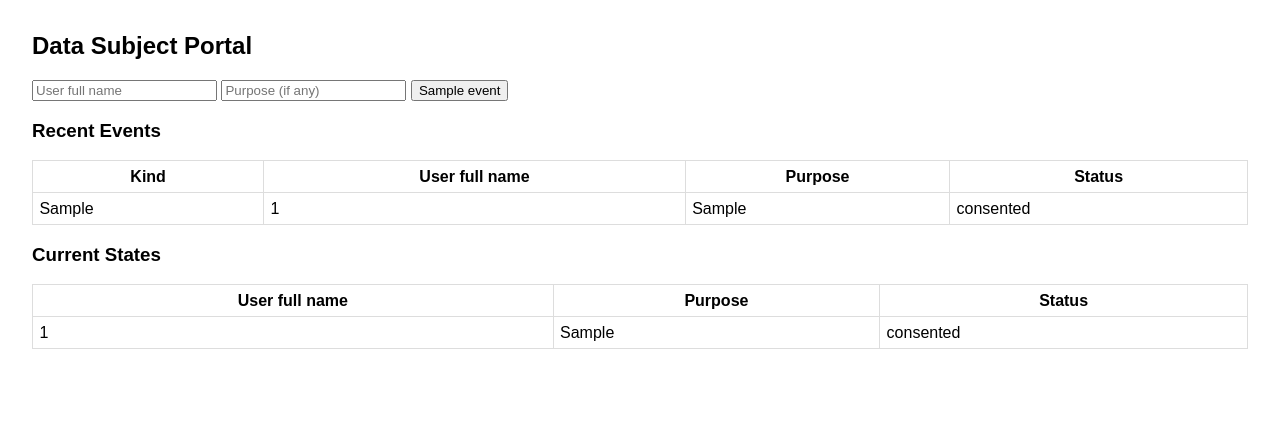
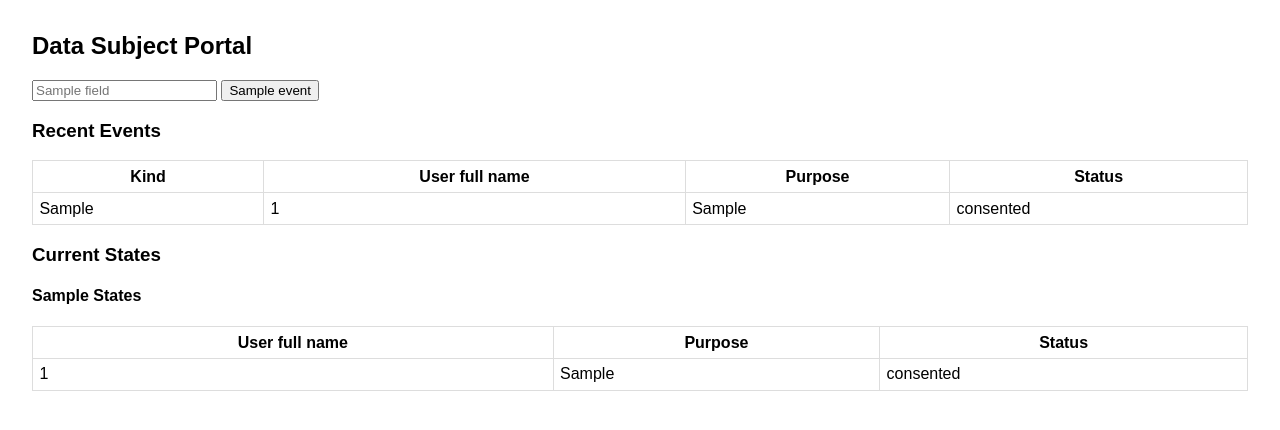
Before and after one commit to annhit29/GDPR-compliant_FS, a Flask app: template external_consent_platform/templates/index.html in a window 1280 px wide. Shown: the top 430 px of the page. Run offline with Flask 3, Linux system fonts and the light colour scheme; tables that the repository leaves empty hold one stand-in row (values such as "Sample post"); the template is opened without the code that fills it: values that come from a table or form of the project are taken from there, most other values are stand-ins (such as "Sample title", 1, 10 or a date in 2020); parts of the project's set-up code (start-up, migrations or seed data) failed here and were passed over.

Commit message:
categorize consent category for Consent and Revoke; request category for RequestAccess and RequestErasure

```diff
--- a/external_consent_platform/app.py
+++ b/external_consent_platform/app.py
@@ -31,7 +31,7 @@ def index():
 def submit():
     uid = request.form["uid"].strip()
     # purpose = request.form["purpose"].strip()
-    purpose = request.form.get("purpose", "").strip()
+    purpose = request.form.get("purpose", "").strip().lower()
     action = request.form["action"]
 
     # find the event definition
@@ -43,25 +43,20 @@ def submit():
     db.session.add(e)
     db.session.commit()
 
+    # Update state only if configured
     state_change = evt_def.get("state_change")
+    category = evt_def.get("category", "general")
     if state_change:
         # use both uid and purpose for lookup (purpose may be empty)
-        s = CurrentEventState.query.filter_by(uid=uid, purpose=purpose).one_or_none()
+        s = CurrentEventState.query.filter_by(uid=uid, purpose=purpose, category=category).one_or_none()
+
         if s:
             s.status = state_change
             s.updated_at = datetime.utcnow()
         else:
-            db.session.add(CurrentEventState(uid=uid, purpose=purpose, status=state_change))
+            db.session.add(CurrentEventState(uid=uid, purpose=purpose, category=category, status=state_change))
         db.session.commit()
 
-    # status = "consented" if action == "Consent" else "revoked"
-    # s = CurrentEventState.query.filter_by(uid=uid, purpose=purpose).one_or_none()
-    # if s:
-        # s.status = status
-        # s.updated_at = datetime.utcnow()
-    # else:
-        # db.session.add(CurrentEventState(uid=uid, purpose=purpose, status=status))
-    # db.session.commit()
     return redirect(url_for("index"))
 
 if __name__ == "__main__":
--- a/external_consent_platform/event_config.yaml
+++ b/external_consent_platform/event_config.yaml
@@ -2,12 +2,16 @@ events:
   - name: Consent
     fields: [uid, purpose]
     state_change: consented
+    category: consent
   - name: Revoke
     fields: [uid, purpose]
     state_change: revoked
+    category: consent
   - name: RequestAccess
     fields: [uid]
     state_change: access_requested
+    category: request
   - name: RequestErasure
     fields: [uid]
     state_change: erasure_requested
+    category: request
--- a/external_consent_platform/models.py
+++ b/external_consent_platform/models.py
@@ -17,6 +17,7 @@ class CurrentEventState(db.Model):
     current_state_id = db.Column(db.Integer, primary_key=True)
     uid = db.Column(db.String(128), nullable=False)
     purpose = db.Column(db.String(128), nullable=False)
+    category = db.Column(db.String(32), nullable=False, default="general") # consent category, request category, etc.
     status = db.Column(db.String(16), nullable=False)  # consented or revoked
     updated_at = db.Column(db.DateTime, default=datetime.utcnow)
 
--- a/external_consent_platform/templates/index.html
+++ b/external_consent_platform/templates/index.html
@@ -12,9 +12,20 @@
 <body>
   <h2>Data Subject Portal</h2>
   <form method="post" action="{{ url_for('submit') }}">
-    <input name="uid" placeholder="User full name" required>
-    <input name="purpose" placeholder="Purpose (if any)">
+    {% set all_fields = [] %}
+    {% for event in event_config %}
+      {% for f in event.fields if f not in all_fields %}
+        {% set _ = all_fields.append(f) %}
+      {% endfor %}
+    {% endfor %}
 
+    {# Create one shared input for each unique field used across all events #}
+    {% for field in all_fields %}
+      <input name="{{ field }}" placeholder="{{ field|capitalize }}"
+            {% if field == 'uid' %}required{% endif %}>
+    {% endfor %}
+
+    {# Create buttons dynamically from YAML event names #}
     {% for event in event_config %}
       <button name="action" value="{{ event.name }}">{{ event.name }}</button>
     {% endfor %}
@@ -29,11 +40,23 @@
   </table>
 
   <h3>Current States</h3>
+{% for category, group in states|groupby('category') %}
+  <h4>{{ category|capitalize }} States</h4>
+  {% set has_purpose = group|selectattr('purpose')|list|length > 0 %}
   <table>
-    <tr><th>User full name</th><th>Purpose</th><th>Status</th></tr>
-    {% for s in states %}
-    <tr><td>{{ s.uid }}</td><td>{{ s.purpose }}</td><td>{{ s.status }}</td></tr>
+    <tr>
+      <th>User full name</th>
+      {% if has_purpose %}<th>Purpose</th>{% endif %}
+      <th>Status</th>
+    </tr>
+    {% for s in group %}
+      <tr>
+        <td>{{ s.uid }}</td>
+        {% if has_purpose %}<td>{{ s.purpose }}</td>{% endif %}
+        <td>{{ s.status }}</td>
+      </tr>
     {% endfor %}
   </table>
+{% endfor %}
 </body>
 </html>
```
Also changed, not shown: external_consent_platform/poller.py (+7 -6 lines).
